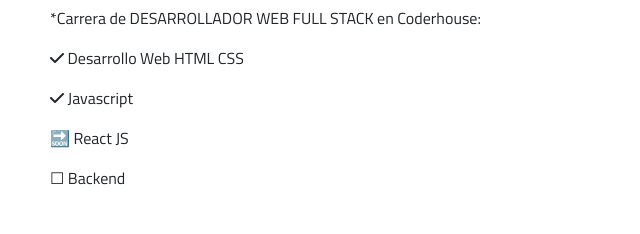
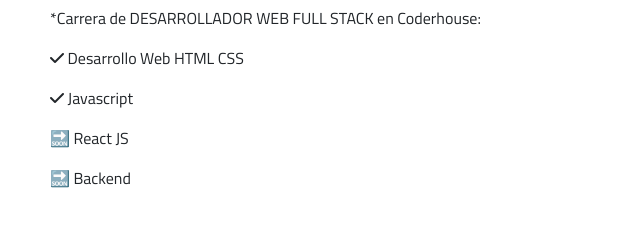
Before and after one commit to valentinaconde/portfolio, a plain HTML site: page index.html in a window 1280 px wide. Shown: the part 1091-1325 px from the top of the page, 0-640 px from the left. Drawn offline with nearby package versions, Linux system fonts and the light colour scheme.

```diff
--- a/index.html
+++ b/index.html
@@ -54,7 +54,7 @@
                 CSS </p>
             <p class="habilidad"><i class="fa-solid fa-check animate__animated animate__zoomIn"></i> Javascript</p>
             <p class="habilidad"><span class="animate__animated animate__zoomIn">🔜</span> React JS</p>
-            <p class="habilidad"><span class="animate__animated animate__zoomIn">☐</span> Backend</p>
+            <p class="habilidad"><span class="animate__animated animate__zoomIn">🔜</span> Backend</p>
         </div>
 
         <h3 class="tituloHabilidades">HABILIDADES</h3>
```
